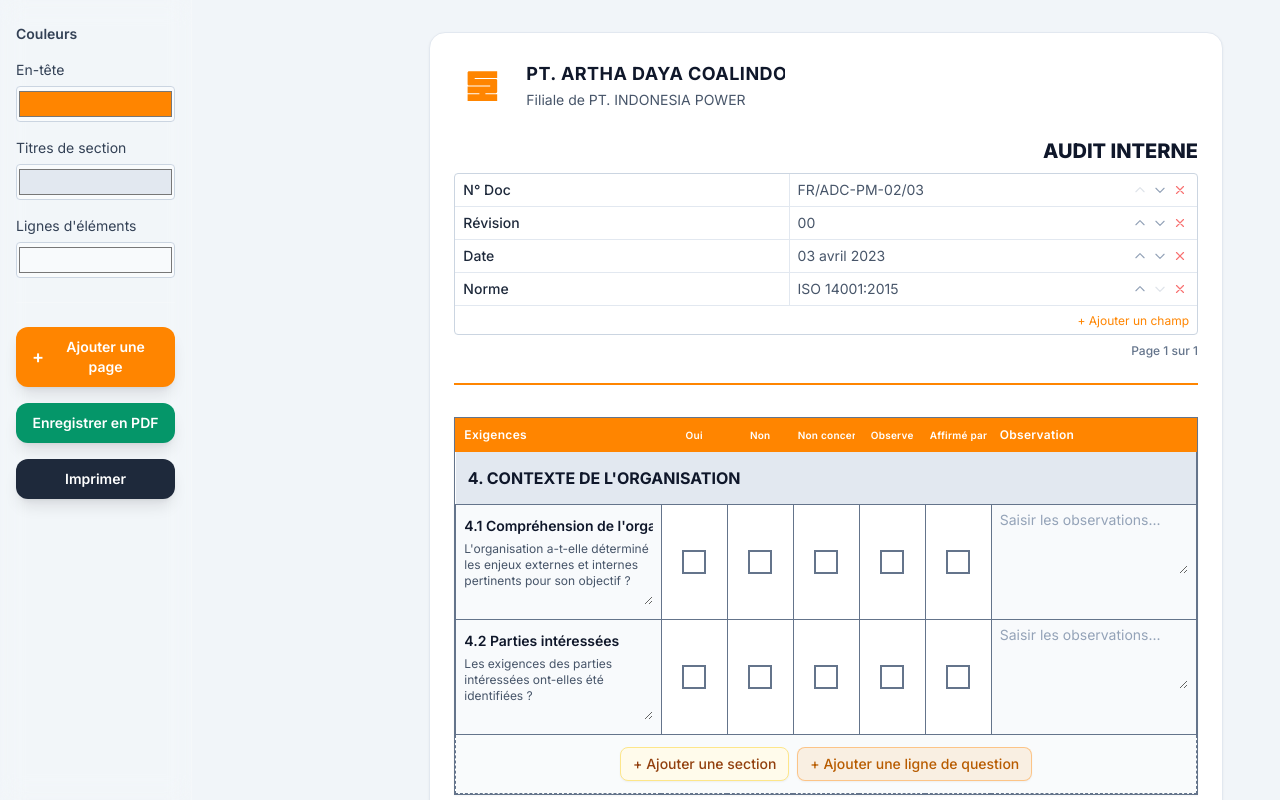
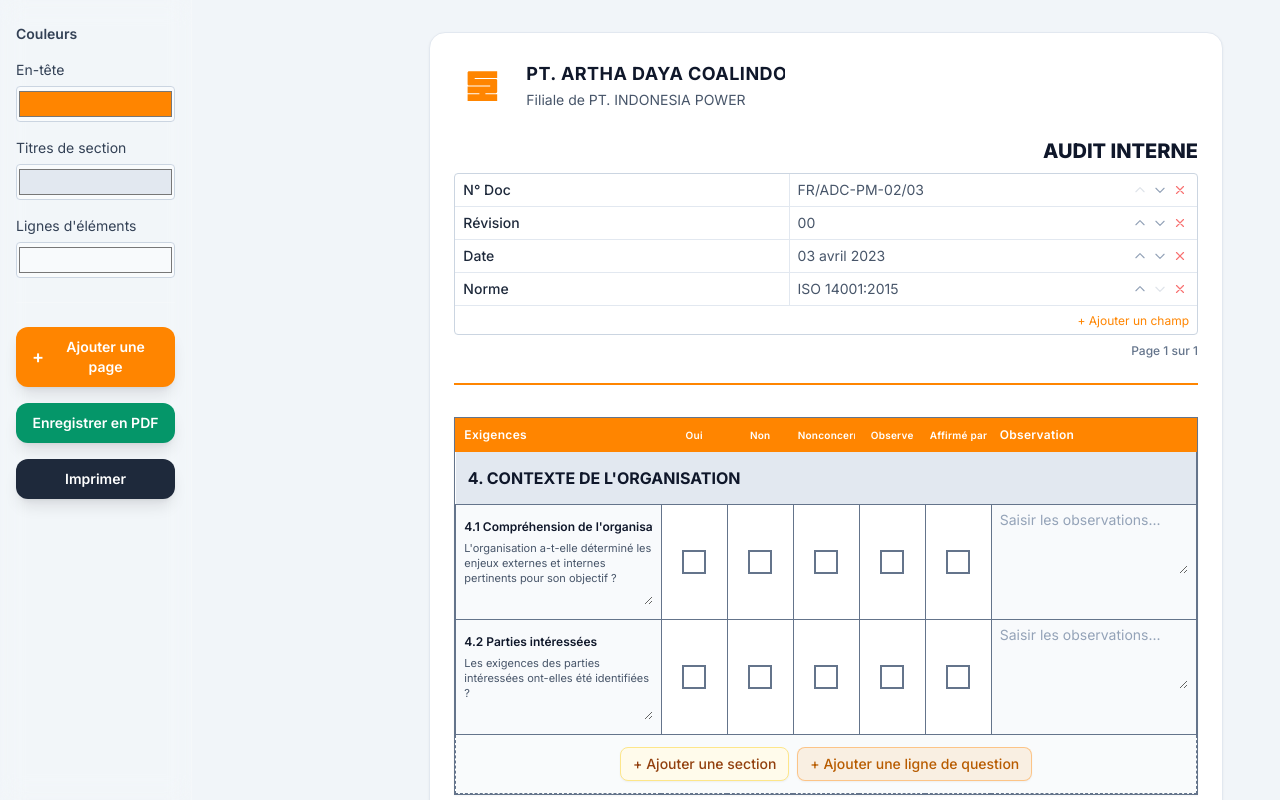
Before and after one commit to messaoudinedjemeddine/Audit-Doc-maker, a Next.js app: page / in a window 1280 px wide. Shown: the top 800 px of the page. Built offline with nearby package versions, Linux system fonts and the light colour scheme.

Commit message:
Print: visible table borders, no textarea resize handle; smaller question title; Non concernÃ© / AffirmÃ© par l'opÃ©rateur on two lines

```diff
--- a/src/app/globals.css
+++ b/src/app/globals.css
@@ -28,6 +28,8 @@
     box-shadow: none !important;
     -webkit-appearance: none;
     appearance: none;
+    /* Hide textarea resize handle (paragraph/extend icon) when saving/printing */
+    resize: none !important;
   }
   /* Buttons in document: hide or make look like static content */
   button {
@@ -35,4 +37,9 @@
     background: transparent !important;
     box-shadow: none !important;
   }
+  /* Keep table cell borders visible when saving/printing */
+  table td,
+  table th {
+    border: 1px solid #64748b !important;
+  }
 }
--- a/src/components/AuditTable.tsx
+++ b/src/components/AuditTable.tsx
@@ -114,7 +114,7 @@
                 style={headerStyle}
               >
                 {readOnly ? (
-                  tableColumns[key]
+                  <span className="whitespace-pre-line">{tableColumns[key]}</span>
                 ) : (
                   <input
                     type="text"
@@ -125,6 +125,7 @@
                       })
                     }
                     className="w-full border-0 bg-transparent text-center text-white placeholder:text-white/70 focus:ring-2 focus:ring-white focus:ring-inset"
+                    placeholder={key === 'nonConcerne' ? 'Non\nconcerné' : key === 'affirmeParOperateur' ? "Affirmé par\nl'opérateur" : undefined}
                   />
                 )}
               </th>
@@ -200,8 +201,8 @@
                   <div className="space-y-1">
                     {readOnly ? (
                       <>
-                        <div className="font-semibold text-slate-900">{row.title}</div>
-                        <div className="text-xs text-slate-600">{row.description}</div>
+                        <div className="text-xs font-semibold text-slate-900">{row.title}</div>
+                        <div className="text-[11px] text-slate-600 leading-snug">{row.description}</div>
                       </>
                     ) : (
                       <>
@@ -209,7 +210,7 @@
                           type="text"
                           value={row.title}
                           onChange={(e) => updateQuestion(row.id, { title: e.target.value })}
-                          className="w-full border-0 bg-transparent text-sm font-semibold text-slate-900 placeholder:text-slate-400 focus:ring-2 focus:ring-[#ff8500] focus:ring-inset"
+                          className="w-full border-0 bg-transparent text-xs font-semibold text-slate-900 placeholder:text-slate-400 focus:ring-2 focus:ring-[#ff8500] focus:ring-inset"
                           placeholder="Titre de l'élément"
                         />
                         <textarea
@@ -218,7 +219,7 @@
                             updateQuestion(row.id, { description: e.target.value })
                           }
                           rows={3}
-                          className="mt-1 w-full min-h-[4rem] resize-y border-0 bg-transparent text-xs text-slate-600 placeholder:text-slate-400 focus:ring-2 focus:ring-[#ff8500] focus:ring-inset"
+                          className="mt-1 w-full min-h-[4rem] resize-y border-0 bg-transparent text-[11px] text-slate-600 leading-snug placeholder:text-slate-400 focus:ring-2 focus:ring-[#ff8500] focus:ring-inset"
                           placeholder="Description (paragraphe)"
                         />
                       </>
--- a/src/types/audit.ts
+++ b/src/types/audit.ts
@@ -75,9 +75,9 @@
     exigences: 'Exigences',
     oui: 'Oui',
     non: 'Non',
-    nonConcerne: 'Non concerné',
+    nonConcerne: 'Non\nconcerné',
     observe: 'Observe',
-    affirmeParOperateur: "Affirmé par l'opérateur",
+    affirmeParOperateur: "Affirmé par\nl'opérateur",
     observation: 'Observation',
   },
   rows: [
```
